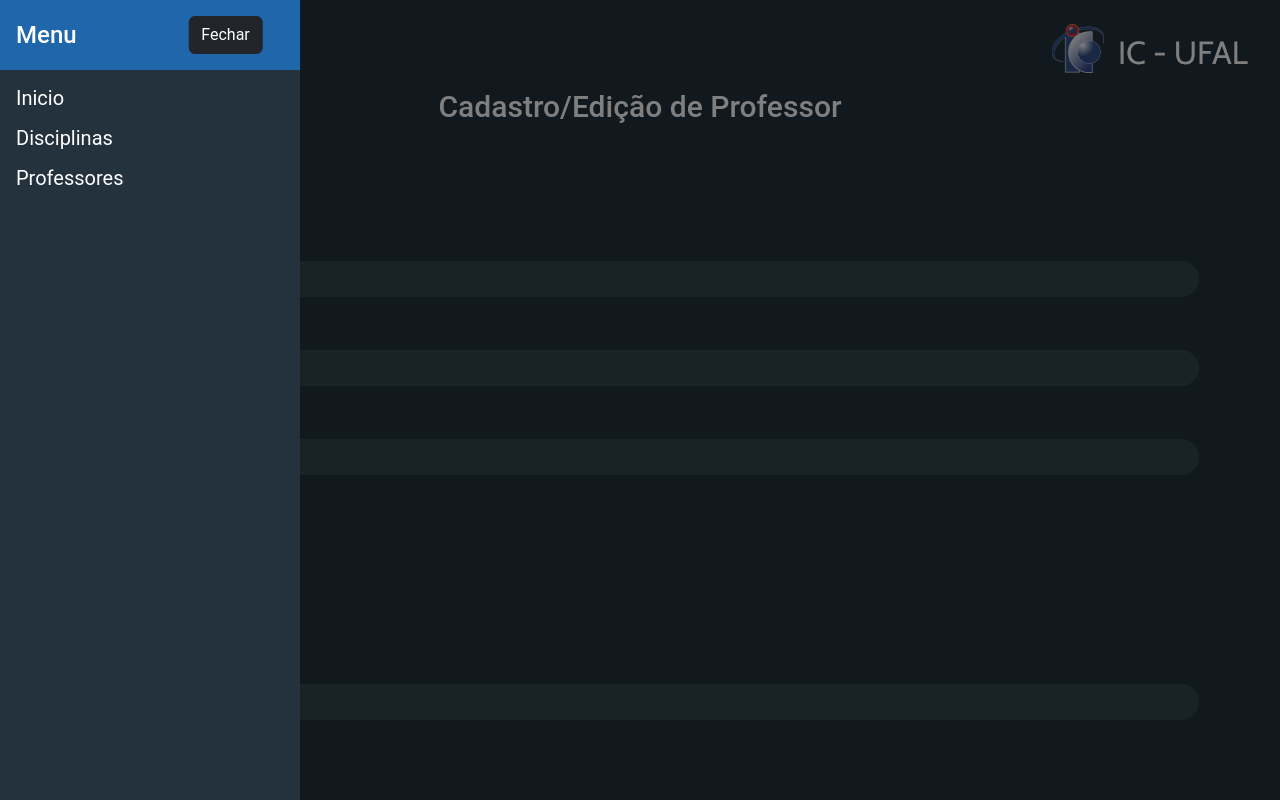
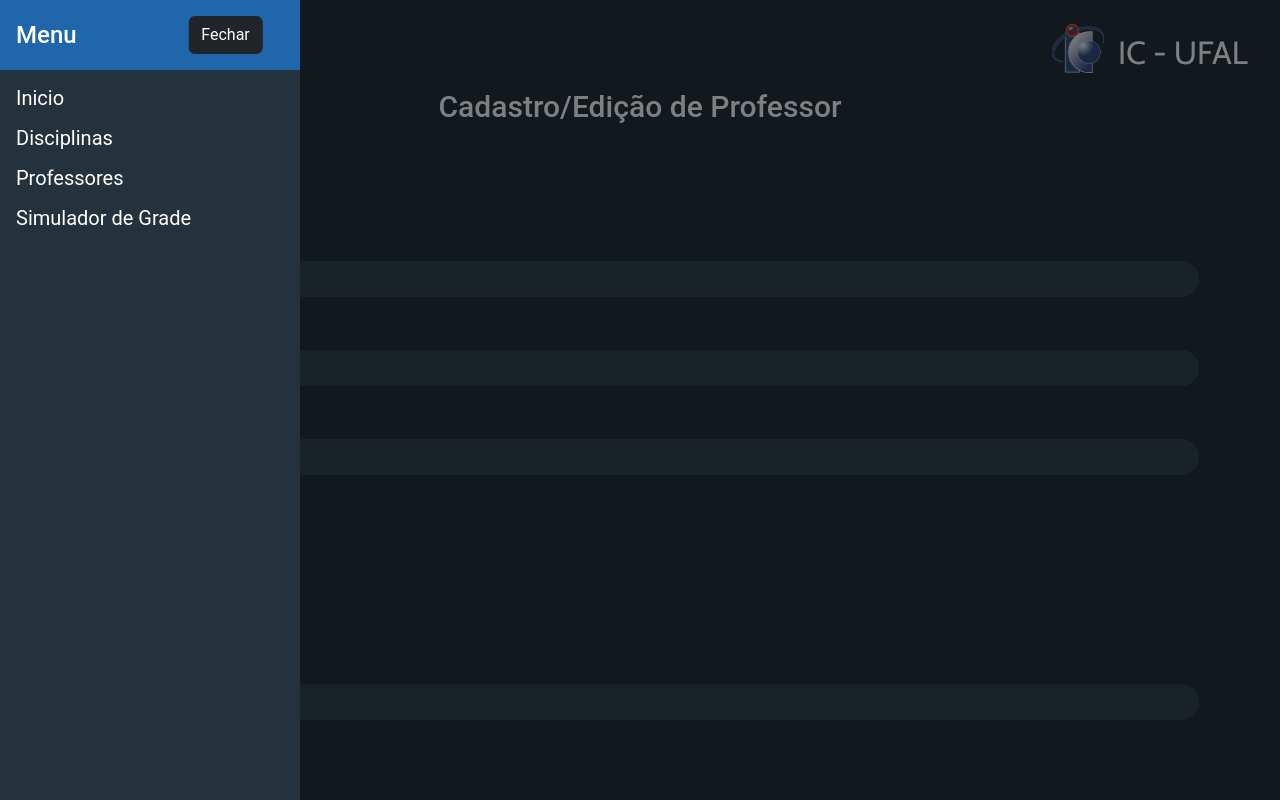
Before and after one commit to filipemota130/PlataformaSGA, a React (Vite) app: page /CadastroProf in a window 1280 px wide. Both pictures are taken after a click on the button 61 px from the left and 44 px from the top of the page. Shown: the top 800 px of the page. Built offline with nearby package versions, Linux system fonts and the light colour scheme.

Commit message:
fix: link to grade

```diff
--- a/src/components/Navbar_reduced/Navbar_reduced.tsx
+++ b/src/components/Navbar_reduced/Navbar_reduced.tsx
@@ -36,6 +36,7 @@ export default function Navbar_reduced() {
                                 <a href='/' style={{ textDecoration: "none" }}>Inicio</a>
                                 <a href='/disciplinas' style={{ textDecoration: "none" }} >Disciplinas</a>
                                 <a href='/professores' style={{ textDecoration: "none" }}>Professores</a>
+                                <a href='/grade' style={{ textDecoration: "none" }}>Simulador de Grade</a>
                             </Stack>
                         </Modal.Body>
                     </Modal>
```
